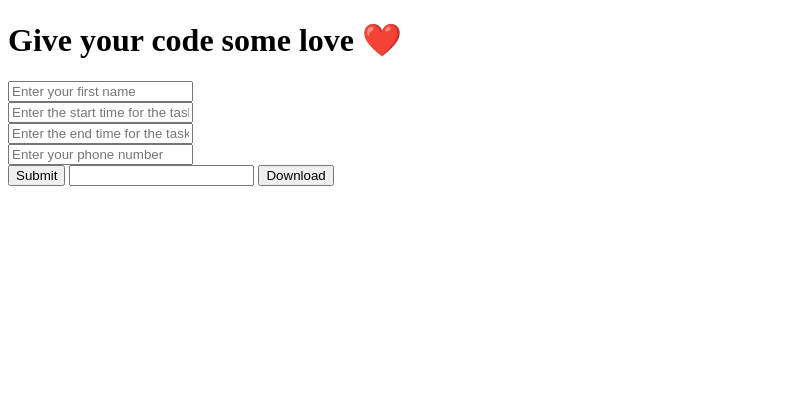
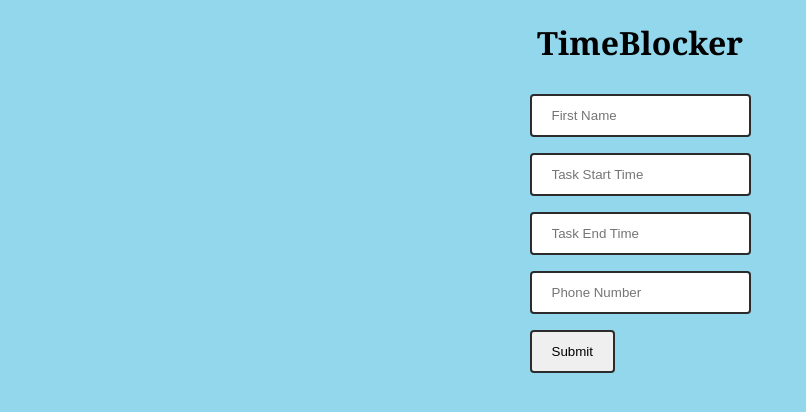
Before and after one commit to kaleykwan/serverlesslivestream1, a website: page project/index.html in a window 1280 px wide. Shown: the whole page, without its empty margins (0-806 px from the left). Drawn offline with nearby package versions, Linux system fonts and the light colour scheme.

Commit message:
style update

```diff
--- a/project/index.html
+++ b/project/index.html
@@ -4,21 +4,35 @@
     <meta charset="utf-8">
     <meta name="viewport" content="width=device-width">
     <title>The best form</title>
+    <link rel="stylesheet" href="styles.css">
+
+    <style>
+        body {background-color:rgb(146, 215, 236);}
+        h1 {
+            font-family: Georgia, serif;
+            font-size: 200%;
+        }
+        input {
+            padding: 12px 20px;
+            margin: 8px 0;
+            box-sizing: border-box;
+            border: 2px solid rgb(44, 44, 44);
+            border-radius: 4px;
+        }
+    </style>
+
   </head>
   <body>
-      <div>
-              <h1 id="h1">Give your code some love ❤️</h1>
+      <div class="form">
+        <h1 id="h1">TimeBlocker</h1>
               <form id="myform" onsubmit="formData(event)" enctype="multipart/form-data">
-                  <input type="text" id="username" name="name" placeholder="Enter your first name"/><br>
-                  <input type="text" id="startTime" name="startTime" placeholder="Enter the start time for the task"/><br>
-                  <input type="text" id="endTime" name="endTime" placeholder="Enter the end time for the task"/><br>
-                  <input type="text" id="phonenumber" name="phonenumber" placeholder="Enter your phone number"/><br>
-                  <input id="button1" value="Submit" type="submit" />
-                  <input id="downloadusername" ></input>
-                  <input id="button2" value="Download" type="button" onClick="downloadImage()"></input>
+                  <input type="text" id="username" name="name" placeholder="First Name"/><br>
+                  <input type="text" id="startTime" name="startTime" placeholder="Task Start Time"/><br>
+                  <input type="text" id="endTime" name="endTime" placeholder="Task End Time"/><br>
+                  <input type="text" id="phonenumber" name="phonenumber" placeholder="Phone Number"/><br>
+                  <input id="button" value="Submit" type="submit" />
               </form>
               <br/>
-              <div id="output"></div>
         </div>
     </body>
 
--- a/project/script.js
+++ b/project/script.js
@@ -9,4 +9,6 @@ function formData() {
         method: 'POST',
         body: JSON.stringify({name: name, startTime: startTime, endTime: endTime, phonenumber: phonenumber}),
     });
+
+    $('#output').text("Check your phone for notifications!")
 }
--- /dev/null
+++ b/project/styles.css
@@ -0,0 +1,12 @@
+div.form
+{
+    display: block;
+    text-align: center;
+}
+form
+{
+    display: inline-block;
+    margin-left: auto;
+    margin-right: auto;
+    text-align: left;
+}
```
